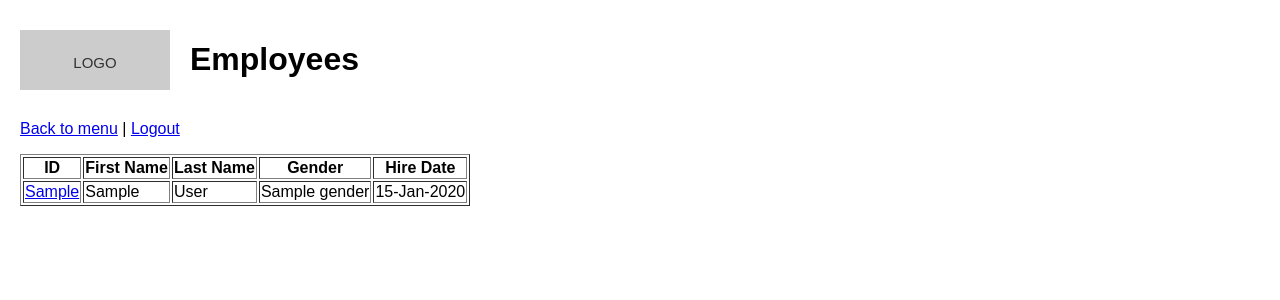
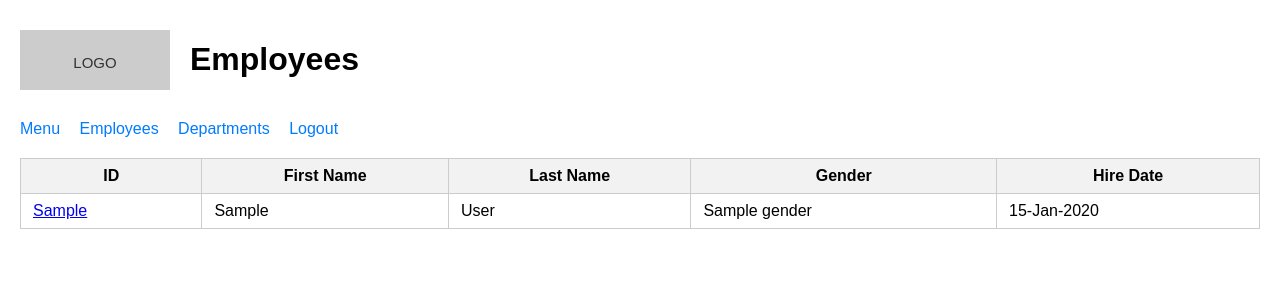
Before and after one commit to gravitylens/employees-app, a Flask app: page /employees in a window 1280 px wide. Shown: the top 300 px of the page. Run offline with Flask 3, Linux system fonts and the light colour scheme; the visitor is signed in with stand-in values (Sample User, id 1); a database or web service that is not in the repository returns one stand-in record (values such as "Sample title"); data that the repository does not hold is empty.

Commit message:
Add navigation and table styling

```diff
--- a/web/static/styles.css
+++ b/web/static/styles.css
@@ -11,6 +11,31 @@ header img {
     height: 60px;
     margin-right: 20px;
 }
+
+nav {
+    margin-bottom: 20px;
+}
+
 nav a {
-    margin-right: 10px;
+    margin-right: 15px;
+    text-decoration: none;
+    color: #007bff;
 }
+
+nav a:hover {
+    text-decoration: underline;
+}
+
+table {
+    border-collapse: collapse;
+    width: 100%;
+}
+
+th, td {
+    border: 1px solid #ccc;
+    padding: 8px 12px;
+}
+
+th {
+    background-color: #f2f2f2;
+}
--- a/web/templates/department_detail.html
+++ b/web/templates/department_detail.html
@@ -2,13 +2,12 @@
 {% block title %}Department Detail{% endblock %}
 {% block header %}Department {{ dept.dept_no }} - {{ dept.dept_name }}{% endblock %}
 {% block content %}
-    <p><a href="{{ url_for('departments') }}">Back to Departments</a> | <a href="{{ url_for('logout') }}">Logout</a></p>
     {% if dept.manager %}
     <h2>Manager</h2>
     <p>{{ dept.manager.emp_no }} - {{ dept.manager.first_name }} {{ dept.manager.last_name }}</p>
     {% endif %}
     <h2>Employees</h2>
-    <table border="1">
+    <table>
         <tr><th>ID</th><th>First Name</th><th>Last Name</th></tr>
         {% for e in dept.employees %}
         <tr>
--- a/web/templates/departments.html
+++ b/web/templates/departments.html
@@ -2,8 +2,7 @@
 {% block title %}Departments{% endblock %}
 {% block header %}Departments{% endblock %}
 {% block content %}
-    <p><a href="{{ url_for('index') }}">Back to menu</a> | <a href="{{ url_for('logout') }}">Logout</a></p>
-    <table border="1">
+    <table>
         <tr><th>ID</th><th>Name</th></tr>
         {% for d in departments %}
         <tr>
--- a/web/templates/employee_salaries.html
+++ b/web/templates/employee_salaries.html
@@ -2,8 +2,7 @@
 {% block title %}Employee Salaries{% endblock %}
 {% block header %}Salaries for Employee {{ emp_no }}{% endblock %}
 {% block content %}
-    <p><a href="{{ url_for('employees') }}">Back to Employees</a> | <a href="{{ url_for('logout') }}">Logout</a></p>
-    <table border="1">
+    <table>
         <tr><th>Salary</th><th>From Date</th><th>To Date</th></tr>
         {% for s in salaries %}
         <tr>
--- a/web/templates/employees.html
+++ b/web/templates/employees.html
@@ -2,8 +2,7 @@
 {% block title %}Employees{% endblock %}
 {% block header %}Employees{% endblock %}
 {% block content %}
-    <p><a href="{{ url_for('index') }}">Back to menu</a> | <a href="{{ url_for('logout') }}">Logout</a></p>
-    <table border="1">
+    <table>
         <tr><th>ID</th><th>First Name</th><th>Last Name</th><th>Gender</th><th>Hire Date</th></tr>
         {% for e in employees %}
         <tr>
--- a/web/templates/index.html
+++ b/web/templates/index.html
@@ -2,7 +2,6 @@
 {% block title %}Menu{% endblock %}
 {% block header %}Main Menu{% endblock %}
 {% block content %}
-    <p><a href="{{ url_for('logout') }}">Logout</a></p>
     <ul>
         <li><a href="{{ url_for('employees') }}">Employees</a></li>
         <li><a href="{{ url_for('departments') }}">Departments</a></li>
--- a/web/templates/layout.html
+++ b/web/templates/layout.html
@@ -9,6 +9,14 @@
     <img src="{{ url_for('static', filename='logo.svg') }}" alt="Logo">
     <h1>{% block header %}Employees App{% endblock %}</h1>
 </header>
+{% if session.get('logged_in') %}
+<nav>
+    <a href="{{ url_for('index') }}">Menu</a>
+    <a href="{{ url_for('employees') }}">Employees</a>
+    <a href="{{ url_for('departments') }}">Departments</a>
+    <a href="{{ url_for('logout') }}">Logout</a>
+</nav>
+{% endif %}
 {% block content %}{% endblock %}
 </body>
 </html>
```
Also changed, not shown: README.md.
